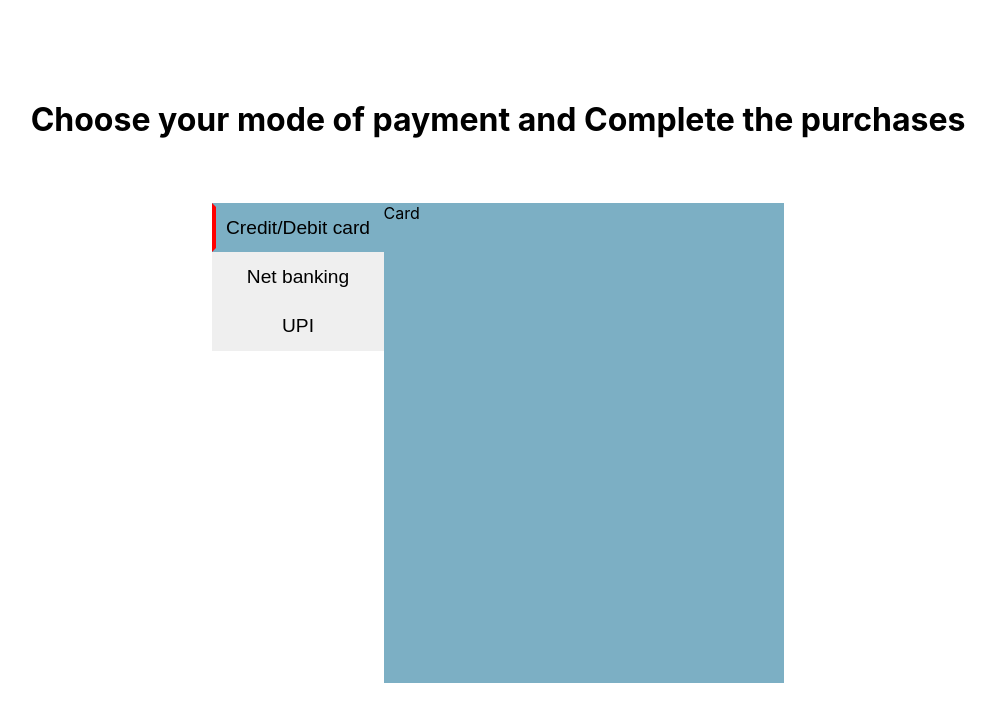
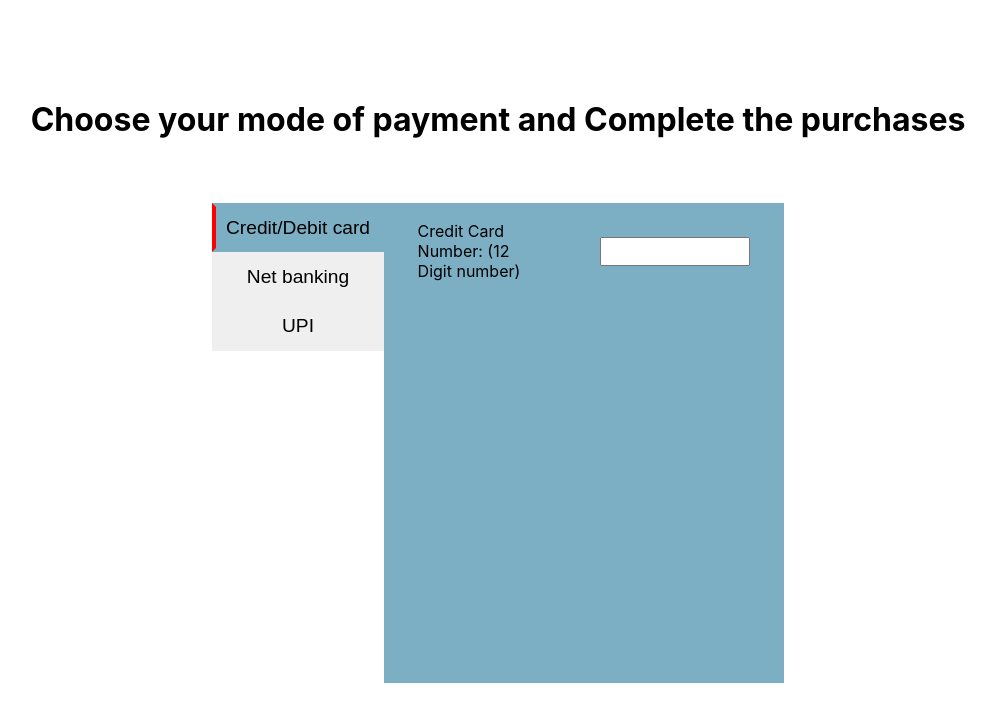
Before and after one commit to harshdixit3/payment-gateway, a React (Create React App) app in the folder payment-gateway/: page / in a window 1280 px wide. Both pictures are taken after a click on the button "Credit/Debit card". Shown: the top 722 px of the page, without its empty margins (142-1138 px from the left). Built offline with nearby package versions, Linux system fonts and the light colour scheme.

Commit message:
adding card Form

```diff
--- a/payment-gateway/src/Components/Card.tsx
+++ b/payment-gateway/src/Components/Card.tsx
@@ -1,9 +1,36 @@
-import React from 'react'
+import { useState } from "react";
 
 const Card = () => {
+  const [cardNumber, seCardNumber] = useState("");
+
   return (
-    <div>Card</div>
-  )
-}
+    <div>
+      <form>
+        <table>
+          <tbody>
+            <tr>
+              <td>
+                <label htmlFor="cardNumber">
+                  Credit Card Number: (12 Digit number)
+                </label>
+              </td>
+              <td>
+                <input
+                  type="number"
+                  id="cardNumber"
+                  min="1000000000000"
+                  max="999999999999"
+                  name="cardNumber"
+                  value={cardNumber}
+                  onChange={( event ) => seCardNumber( event.target.value)}
+                />
+              </td>
+            </tr>
+          </tbody>
+        </table>
+      </form>
+    </div>
+  );
+};
 
 export default Card;
```
